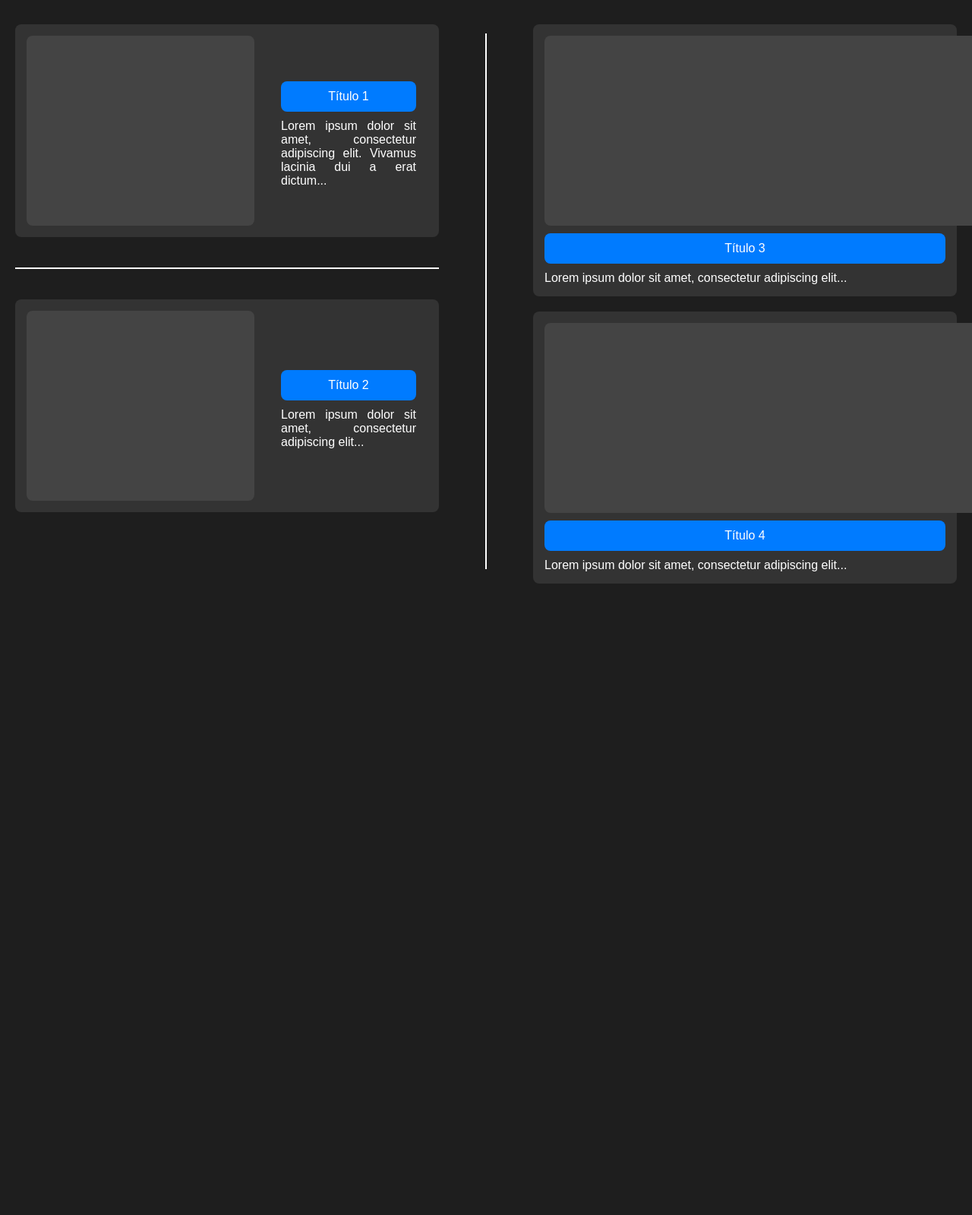
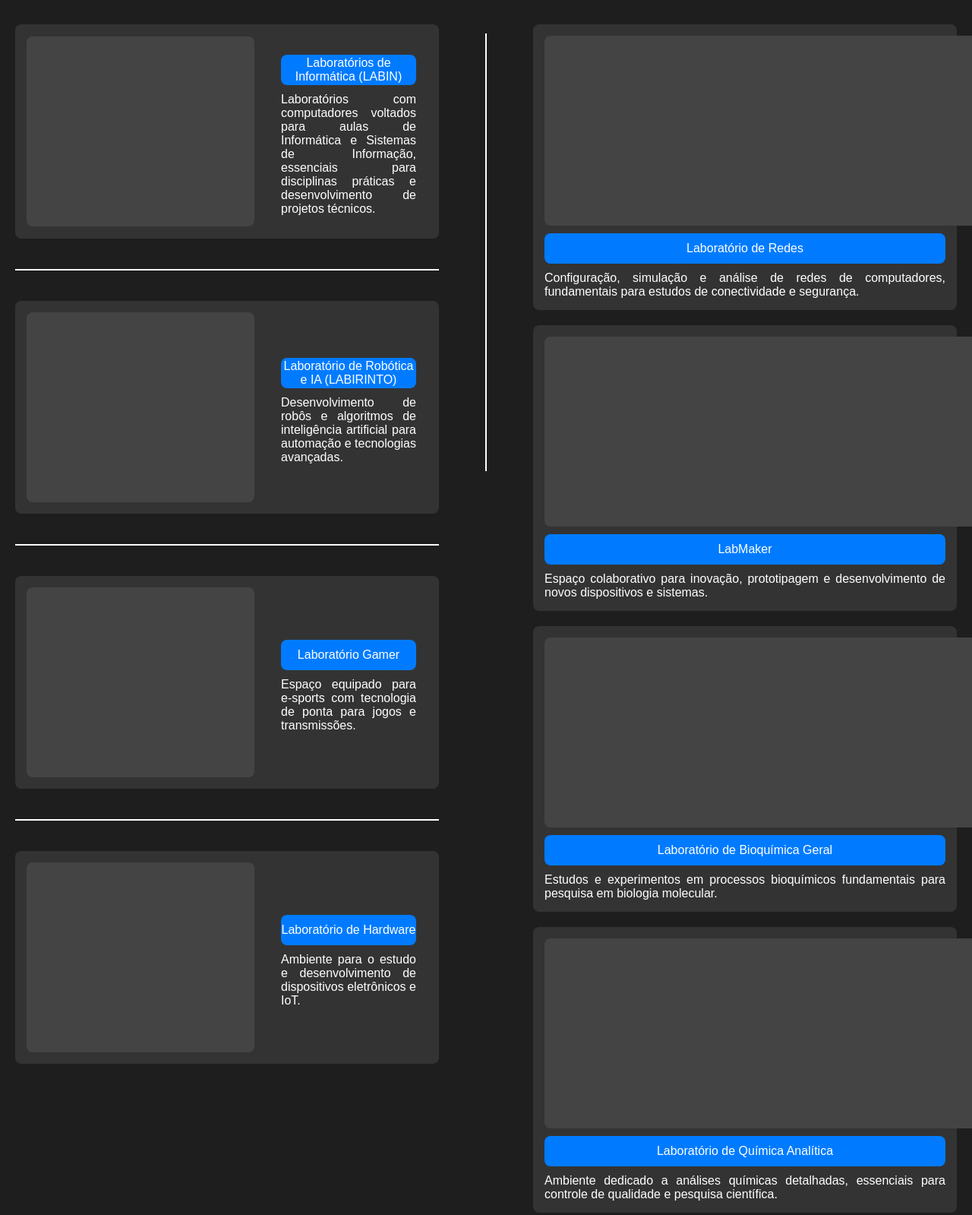
Before and after one commit to Nessa92130377/IFTO_WEB, a plain HTML site: page cursos.html in a window 1280 px wide. Shown: the part 140-1739 px from the top of the page at 76% size. Before the commit the page ends 928 px from the top, so only its background shows below. Drawn offline with Linux system fonts and the light colour scheme.

Commit message:
02/12
re

```diff
--- a/cursos.html
+++ b/cursos.html
@@ -24,7 +24,6 @@
             <img src="img/lupa.png" id="btnBusca" alt="Buscar"/>
             <img src="img/usuario.png" id="btnBusca" alt="Buscar"/>
         </div>
-        </div>
     </header>
 
     <!-- Título -->
@@ -34,9 +33,6 @@
         <div class="line"></div>
     </div>
 
-    <!-- Segunda linha horizontal -->
-    <div class="second-line"></div>
-
     <!-- Linha vertical conectando -->
     <div class="line-vertical"></div>
 
@@ -44,41 +40,105 @@
     <main class="container">
         <!-- Coluna esquerda -->
         <div class="column-left">
-            <!-- Primeiro post -->
+            <!-- Post 1 -->
             <div class="post-horizontal">
                 <div class="box-image"></div>
                 <div class="box-text">
-                    <div class="box-blue">Título 1</div> <!-- Título acima do texto -->
-                    <p>Lorem ipsum dolor sit amet, consectetur adipiscing elit. Vivamus lacinia dui a erat dictum...</p>
+                    <div class="box-blue">Laboratórios de Informática (LABIN)</div>
+                    <p>Laboratórios com computadores voltados para aulas de Informática e Sistemas de Informação, essenciais para disciplinas práticas e desenvolvimento de projetos técnicos.</p>
                 </div>
             </div>
             <div class="separator"></div>
-            <!-- Segundo post -->
+            <!-- Post 2 -->
             <div class="post-horizontal">
                 <div class="box-image"></div>
                 <div class="box-text">
-                    <div class="box-blue">Título 2</div>
-                    <p>Lorem ipsum dolor sit amet, consectetur adipiscing elit...</p>
+                    <div class="box-blue">Laboratório de Robótica e IA (LABIRINTO)</div>
+                    <p>Desenvolvimento de robôs e algoritmos de inteligência artificial para automação e tecnologias avançadas.</p>
+                </div>
+            </div>
+            <div class="separator"></div>
+            <!-- Post 3 -->
+            <div class="post-horizontal">
+                <div class="box-image"></div>
+                <div class="box-text">
+                    <div class="box-blue">Laboratório Gamer</div>
+                    <p>Espaço equipado para e-sports com tecnologia de ponta para jogos e transmissões.</p>
+                </div>
+            </div>
+            <div class="separator"></div>
+            <!-- Post 4 -->
+            <div class="post-horizontal">
+                <div class="box-image"></div>
+                <div class="box-text">
+                    <div class="box-blue">Laboratório de Hardware</div>
+                    <p>Ambiente para o estudo e desenvolvimento de dispositivos eletrônicos e IoT.</p>
                 </div>
             </div>
         </div>
 
-        <!-- Linha vertical -->
-        <div class="line-vertical"></div>
+        <!-- Coluna direita -->
+        <div class="column-right">
+            <!-- Post 5 -->
+            <div class="post-vertical">
+                <div class="box-image-2"></div>
+                <div class="box-blue">Laboratório de Redes</div>
+                <p>Configuração, simulação e análise de redes de computadores, fundamentais para estudos de conectividade e segurança.</p>
+            </div>
+            <!-- Post 6 -->
+            <div class="post-vertical">
+                <div class="box-image-2"></div>
+                <div class="box-blue">LabMaker</div>
+                <p>Espaço colaborativo para inovação, prototipagem e desenvolvimento de novos dispositivos e sistemas.</p>
+            </div>
+            <!-- Post 7 -->
+            <div class="post-vertical">
+                <div class="box-image-2"></div>
+                <div class="box-blue">Laboratório de Bioquímica Geral</div>
+                <p>Estudos e experimentos em processos bioquímicos fundamentais para pesquisa em biologia molecular.</p>
+            </div>
+            <!-- Post 8 -->
+            <div class="post-vertical">
+                <div class="box-image-2"></div>
+                <div class="box-blue">Laboratório de Química Analítica</div>
+                <p>Ambiente dedicado a análises químicas detalhadas, essenciais para controle de qualidade e pesquisa científica.</p>
+            </div>
+        </div>
+
+        <!-- Nova linha de posts -->
+        <div class="column-left">
+            <!-- Post 9 -->
+            <div class="post-horizontal">
+                <div class="box-image"></div>
+                <div class="box-text">
+                    <div class="box-blue">Laboratório de Análise Sensorial</div>
+                    <p>Especializado em avaliação sensorial de alimentos, bebidas e outros produtos, crucial para controle de qualidade e desenvolvimento de novos produtos.</p>
+                </div>
+            </div>
+            <div class="separator"></div>
+            <!-- Post 10 -->
+            <div class="post-horizontal">
+                <div class="box-image"></div>
+                <div class="box-text">
+                    <div class="box-blue">Laboratório de Microbiologia de Alimentos</div>
+                    <p>Análises microbiológicas realizadas para compreender as características microbiológicas dos alimentos, fundamentais para indústrias alimentícias.</p>
+                </div>
+            </div>
+        </div>
 
         <!-- Coluna direita -->
         <div class="column-right">
-            <!-- Primeiro post -->
+            <!-- Post 11 -->
             <div class="post-vertical">
                 <div class="box-image-2"></div>
-                <div class="box-blue">Título 3</div>
-                <p>Lorem ipsum dolor sit amet, consectetur adipiscing elit...</p>
+                <div class="box-blue">Laboratório de Fitotecnia</div>
+                <p>Estudo científico para melhorar a produção e qualidade de plantas cultivadas, respeitando exigências ambientais.</p>
             </div>
-            <!-- Segundo post -->
+            <!-- Post 12 -->
             <div class="post-vertical">
                 <div class="box-image-2"></div>
-                <div class="box-blue">Título 4</div>
-                <p>Lorem ipsum dolor sit amet, consectetur adipiscing elit...</p>
+                <div class="box-blue">Cozinha Experimental</div>
+                <p>Laboratório culinário para criação e desenvolvimento de receitas, atendendo indústrias e profissionais da gastronomia.</p>
             </div>
         </div>
     </main>
```
